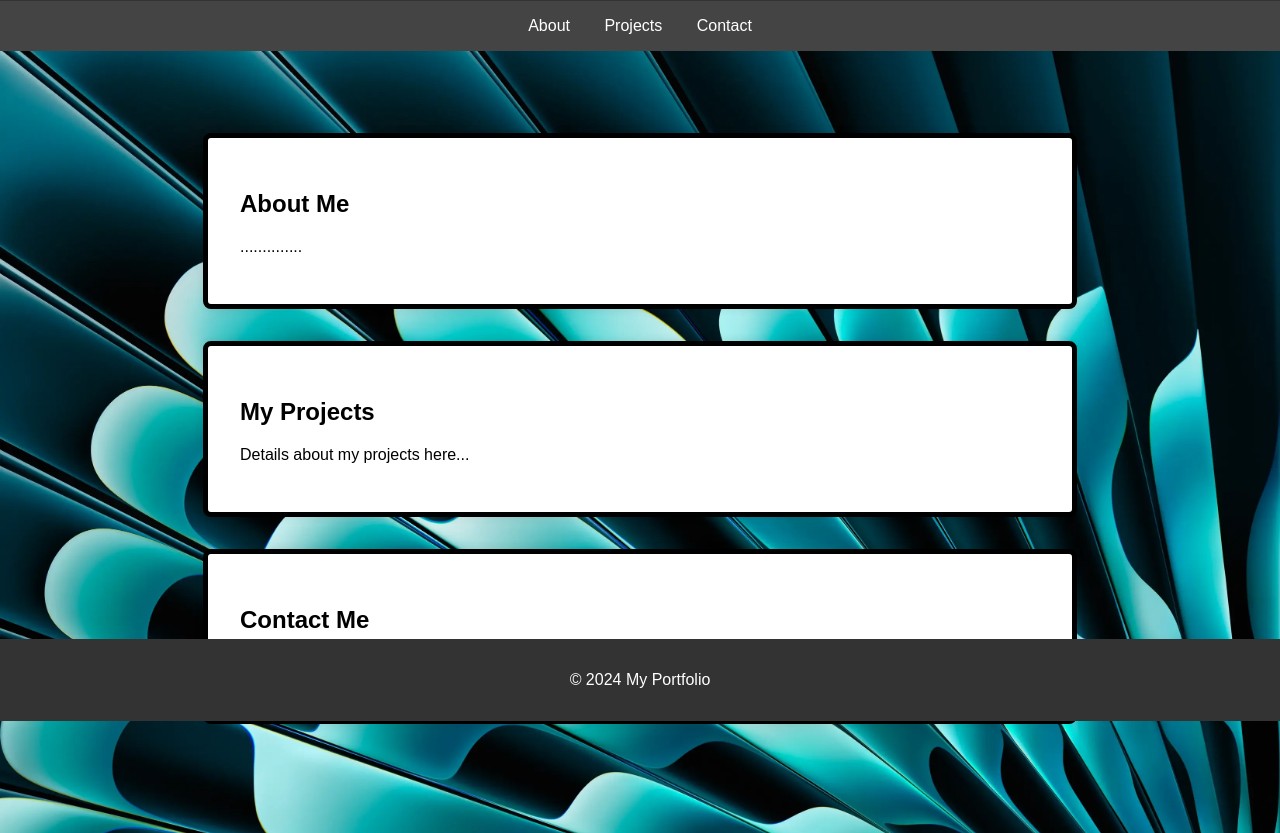
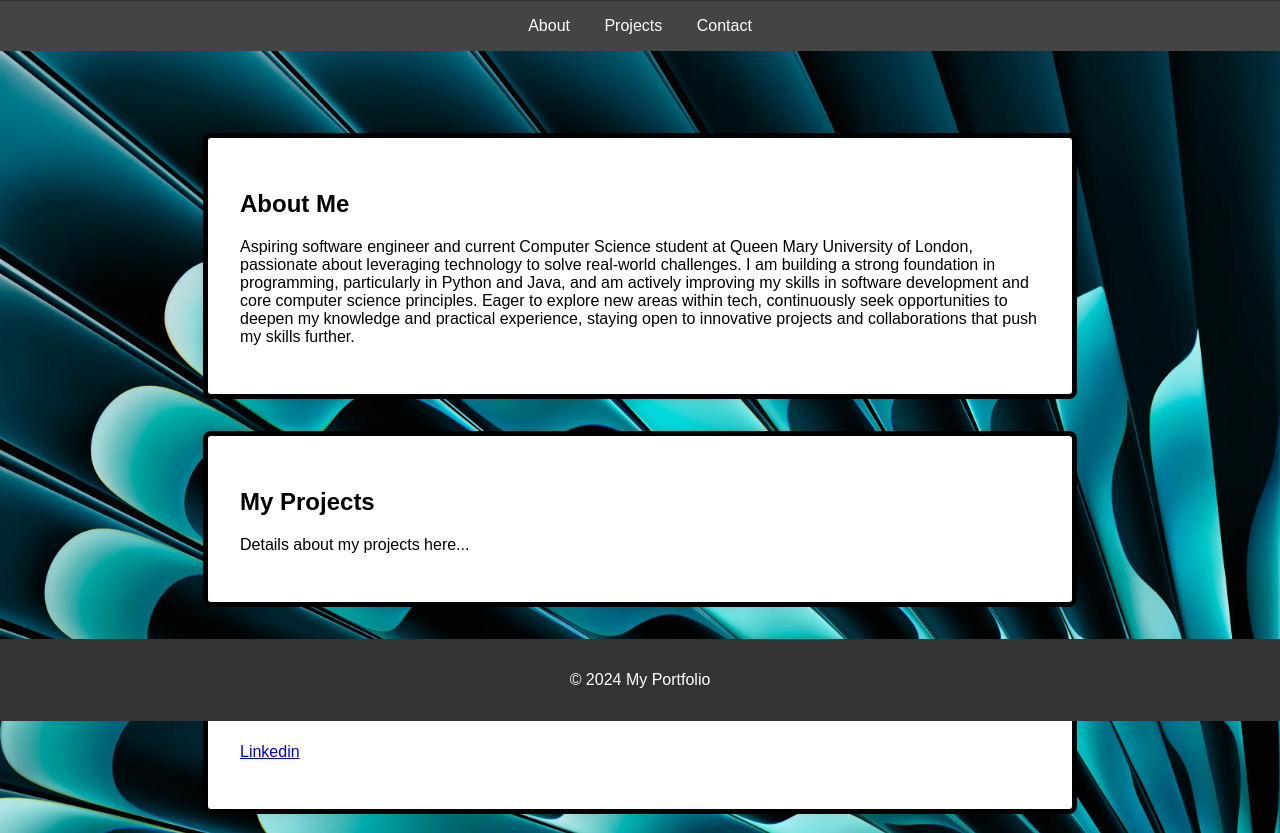
Before and after one commit to HakimM16/Portfolio-website, a plain HTML site: page index.html in a window 1280 px wide. Shown: the part 79-912 px from the top of the page. Drawn offline with Linux system fonts and the light colour scheme.

Commit message:
Added about me section and contact

```diff
--- a/index.html
+++ b/index.html
@@ -21,7 +21,13 @@
         <div class="sections">
             <section id="about">
                 <h2>About Me</h2>
-                <p>..............</p>
+                <p>
+                    Aspiring software engineer and current Computer Science student at Queen Mary University of London,
+                    passionate about leveraging technology to solve real-world challenges. I am building a strong foundation in programming,
+                    particularly in Python and Java, and am actively improving my skills in software development and core computer science principles.
+                    Eager to explore new areas within tech, continuously seek opportunities to deepen my knowledge and practical experience,
+                    staying open to innovative projects and collaborations that push my skills further.
+                </p>
             </section>
             <section id="projects">
                 <h2>My Projects</h2>
@@ -29,7 +35,7 @@
             </section>
             <section id="contact">
                 <h2>Contact Me</h2>
-                <p>Provide contact details here</p>
+                <p><a href="https://www.linkedin.com/in/hakim-mabike-643848214/">Linkedin</a></p>
             </section>
         </div>
     </div>
```
